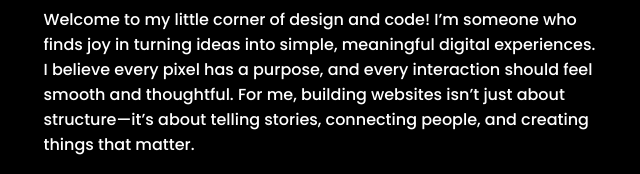
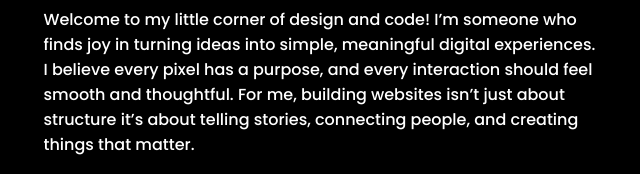
Before and after one commit to TamanaNJ/Personal-Portfolio, a plain HTML site: page index.html in a window 1280 px wide. Shown: the part 399-573 px from the top of the page, 569-1209 px from the left. Drawn offline with Linux system fonts and the light colour scheme.

Commit message:
Update index.html

```diff
--- a/index.html
+++ b/index.html
@@ -42,7 +42,7 @@
             I’m someone who finds joy in turning ideas into simple,
              meaningful digital experiences. I believe every pixel has a purpose,
               and every interaction should feel smooth and thoughtful.
-               For me, building websites isn’t just about structure—it’s about telling stories,
+               For me, building websites isn’t just about structure it’s about telling stories,
                 connecting people, and creating things that matter.
         </p>
         <div class="social-icons"id="social-icons">
```
